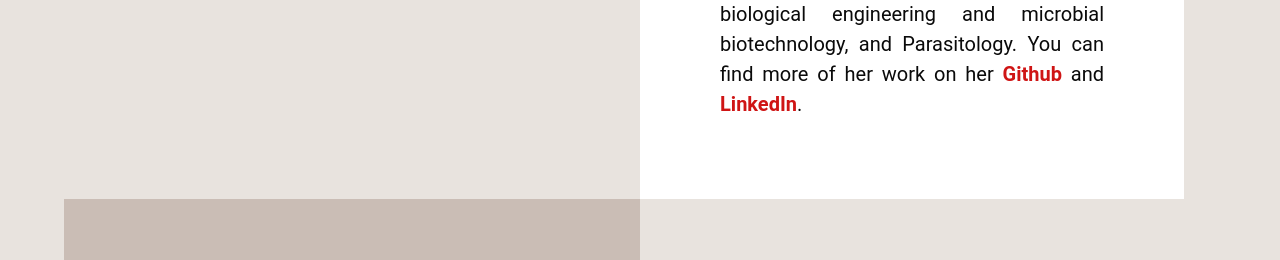
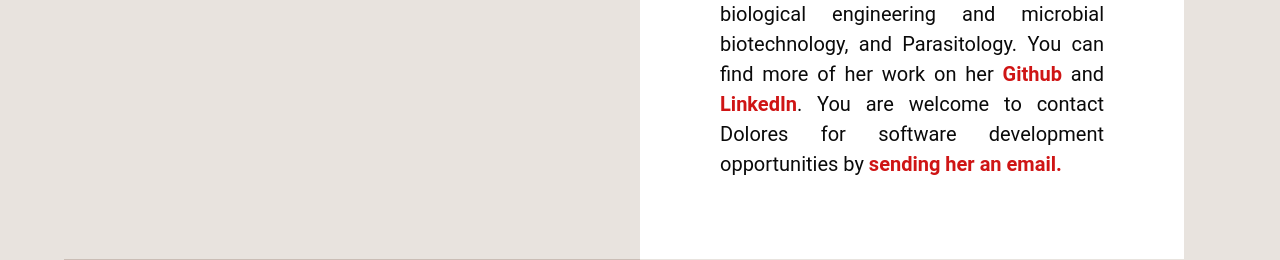
Before and after one commit to DoloresCode/finchfetch, a Django app: page /about/ in a window 1280 px wide. Shown: the part 1253-1513 px from the top of the page. Run offline with Django 4.2, Linux system fonts and the light colour scheme.

Commit message:
about page email contact added and footer fixed in microorganisms index page

```diff
--- a/main_app/static/styles/main.css
+++ b/main_app/static/styles/main.css
@@ -201,10 +201,6 @@
   margin-top: -50rem;
   margin-bottom: 2.5rem;
 }
-
-
-
-
 
 /*Microorganism Index Page*/
 
@@ -650,6 +646,7 @@
   width: 100%;
   font-size: 14px;
   margin-top: 4rem;
+  z-index: 20; /*so the card will not display above the footer*/
 }
 
 .footer a {
--- a/main_app/templates/about.html
+++ b/main_app/templates/about.html
@@ -51,7 +51,7 @@
           target="_blank"
           style="color: rgb(207, 21, 21)"
           ><strong>LinkedIn</strong></a
-        >.
+        >. You are welcome to contact Dolores for software development opportunities by <a href="mailto:dcrazover@gmail.com" style="color: rgb(207, 21, 21)"><strong>sending her an email.</strong></a>
       </p>
     </div>
   </div>
```
